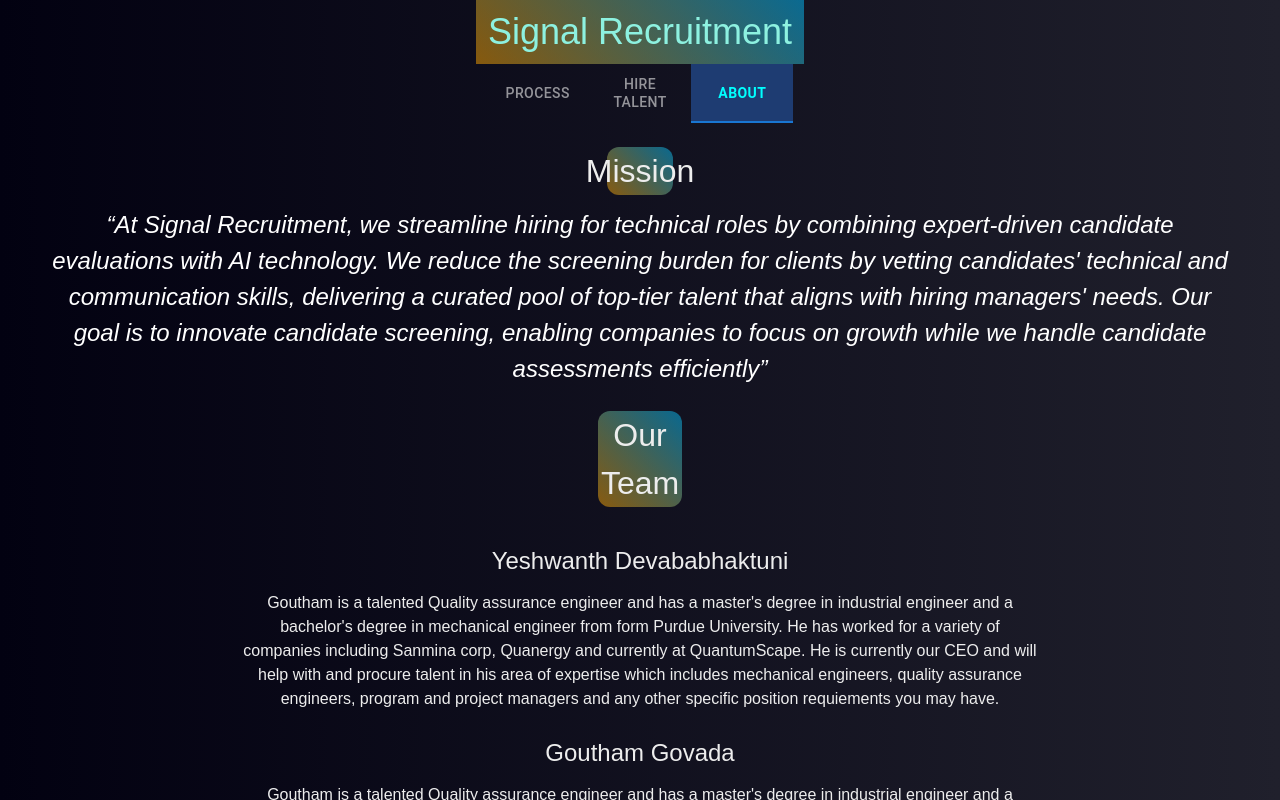
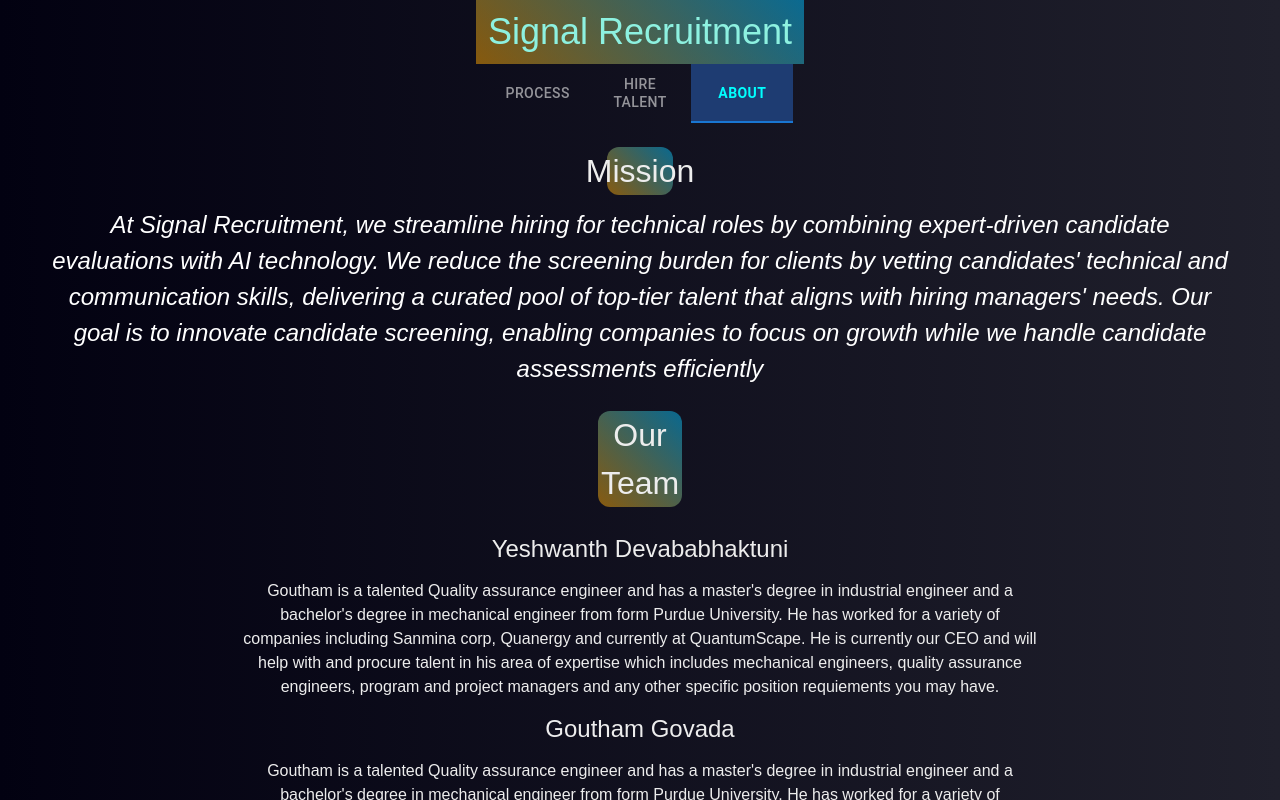
Before and after one commit to yeshdev1/lead-gen-fe, a Next.js app: page / in a window 1280 px wide. Both pictures are taken after a click on the tab "ABOUT". Shown: the top 800 px of the page. Built offline with nearby package versions, Linux system fonts and the light colour scheme.

Commit message:
removing escape characters

```diff
--- a/src/views/about/about.css
+++ b/src/views/about/about.css
@@ -43,7 +43,7 @@
 .bioHeader {
     font-size: 1.5rem;
     margin-bottom: 12px;
-    margin-top: 24px;
+    margin-top: 12px;
 }
 
 .bioContent {
--- a/src/views/about/about.tsx
+++ b/src/views/about/about.tsx
@@ -7,7 +7,7 @@ const MissionComponent = () => (
     <Fragment>
         <blockquote className="relative p-8">
             <p className="italic text-white">
-                <span>&ldquo;</span>{mission}<span>&rdquo;</span>
+                {mission}
             </p>
         </blockquote>
     </Fragment>
```
